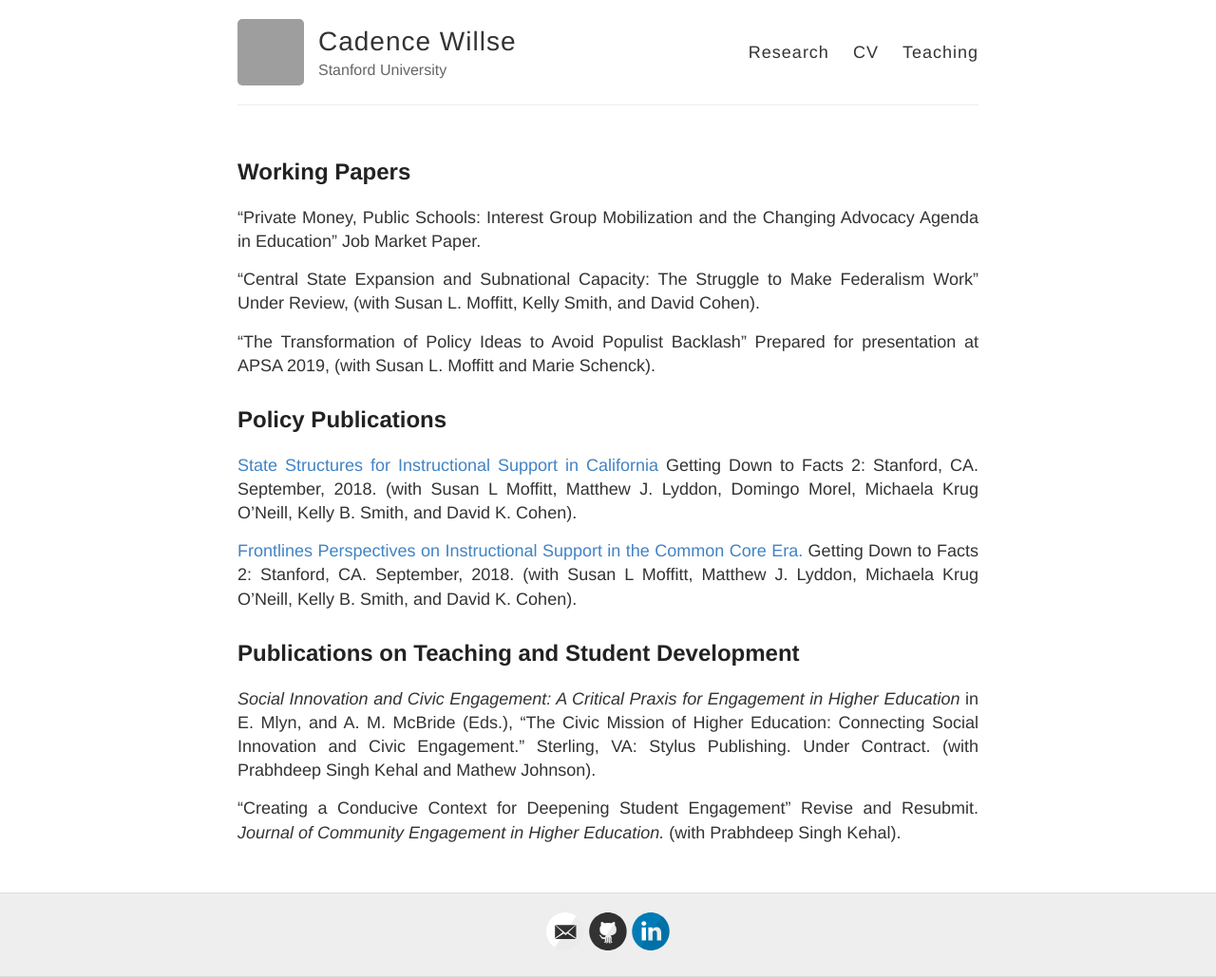
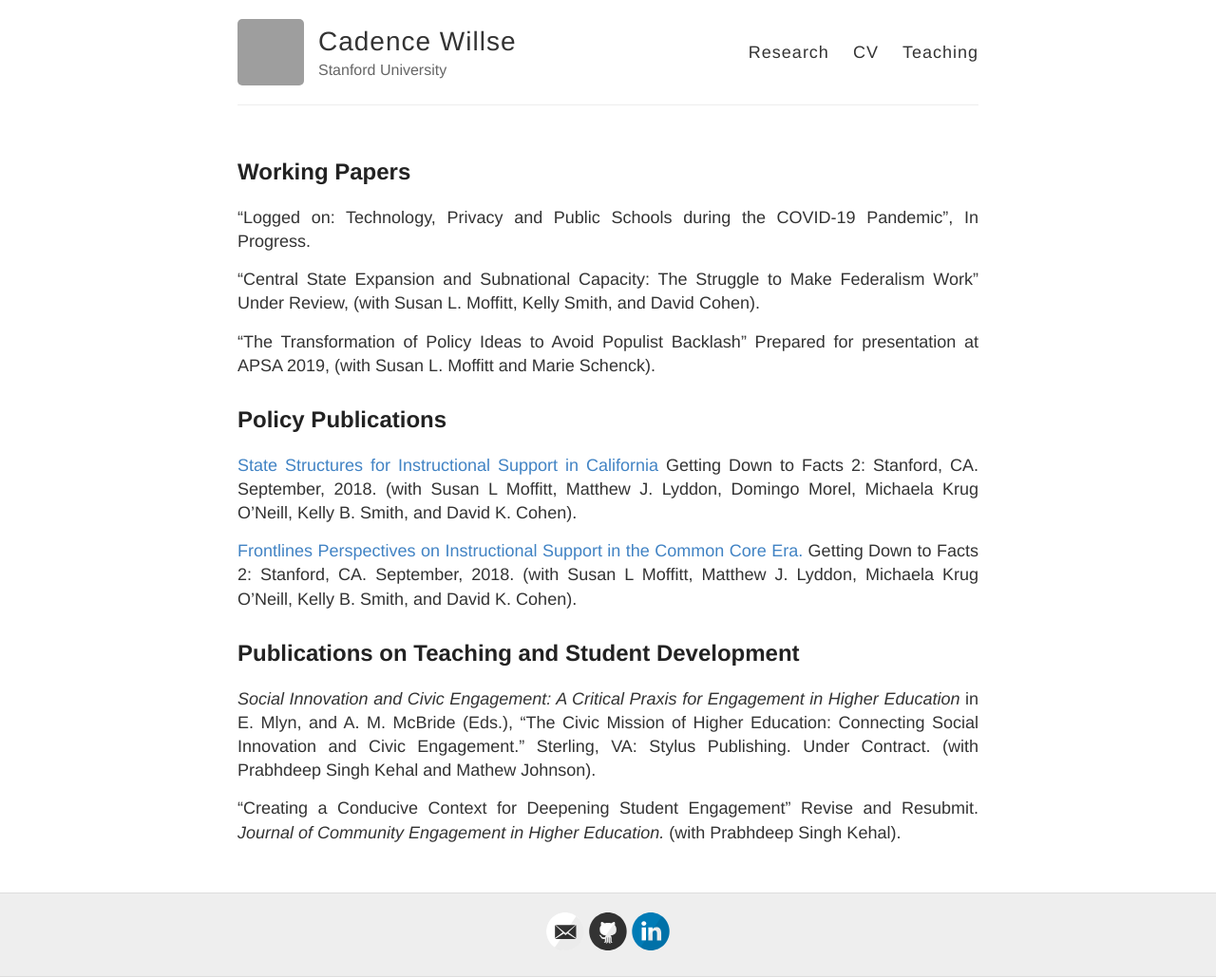
Before and after one commit to cadencewillse/cadencewillse.github.io, a Jekyll site: the page built from research.md, in a window 1280 px wide. Shown: the whole page at 95% size. Built offline with Jekyll 4.4.1, drawn with Linux system fonts in a browser that asks for light colours; grey boxes are pictures that could not be loaded.

Commit message:
Update research.md

```diff
--- a/research.md
+++ b/research.md
@@ -7,7 +7,7 @@ permalink: /research/
 
 ## Working Papers
 
-“Private Money, Public Schools: Interest Group Mobilization and the Changing Advocacy Agenda in Education” Job Market Paper.
+“Logged on: Technology, Privacy and Public Schools during the COVID-19 Pandemic”, In Progress.
 
 “Central State Expansion and Subnational Capacity: The Struggle to Make Federalism Work” Under Review, (with Susan L. Moffitt, Kelly Smith, and David Cohen).
 
```
